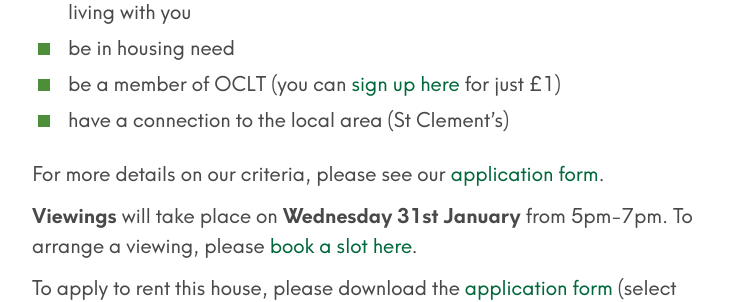
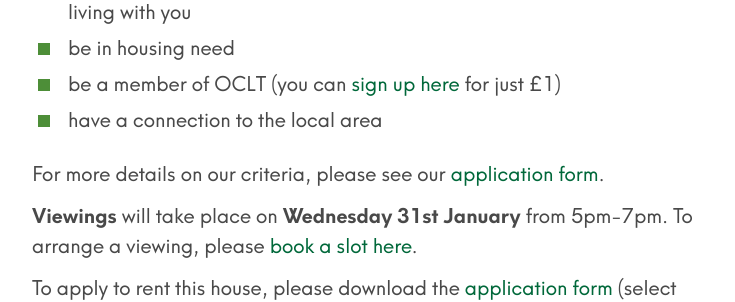
Before and after one commit to johnpuddephatt/oclt, a Jekyll site: the page built from _posts/2024-01-24-a-house-in-st-clements.markdown, in a window 1280 px wide and 900 px high, scrolled down 1199 px. Shown: the part 158-460 px from the top of the window, without its empty margins (272-1007 px from the left). Built offline with Jekyll 4.4.1, drawn with Linux system fonts in a browser that asks for light colours.

Commit message:
Updated A House In St Clements

```diff
--- a/_posts/2024-01-24-a-house-in-st-clements.markdown
+++ b/_posts/2024-01-24-a-house-in-st-clements.markdown
@@ -19,7 +19,7 @@ If you wish to apply to rent this house, you must meet the following criteria:
 * have **at least one** child and **no more than two** children who will be living with you
 * be in housing need
 * be a member of OCLT (you can [sign up here](https://app.donorfy.com/form/J7EEWBHW62/53NSK) for just £1)
-* have a connection to the local area (St Clement’s)
+* have a connection to the local area
 
 For more details on our criteria, please see our [application form](https://docs.google.com/document/d/1y_VGiNV2RstNECzSGLYbOglbDLg0Uq5l/edit?usp=sharing&ouid=118331613439638119815&rtpof=true&sd=true).
 
```
